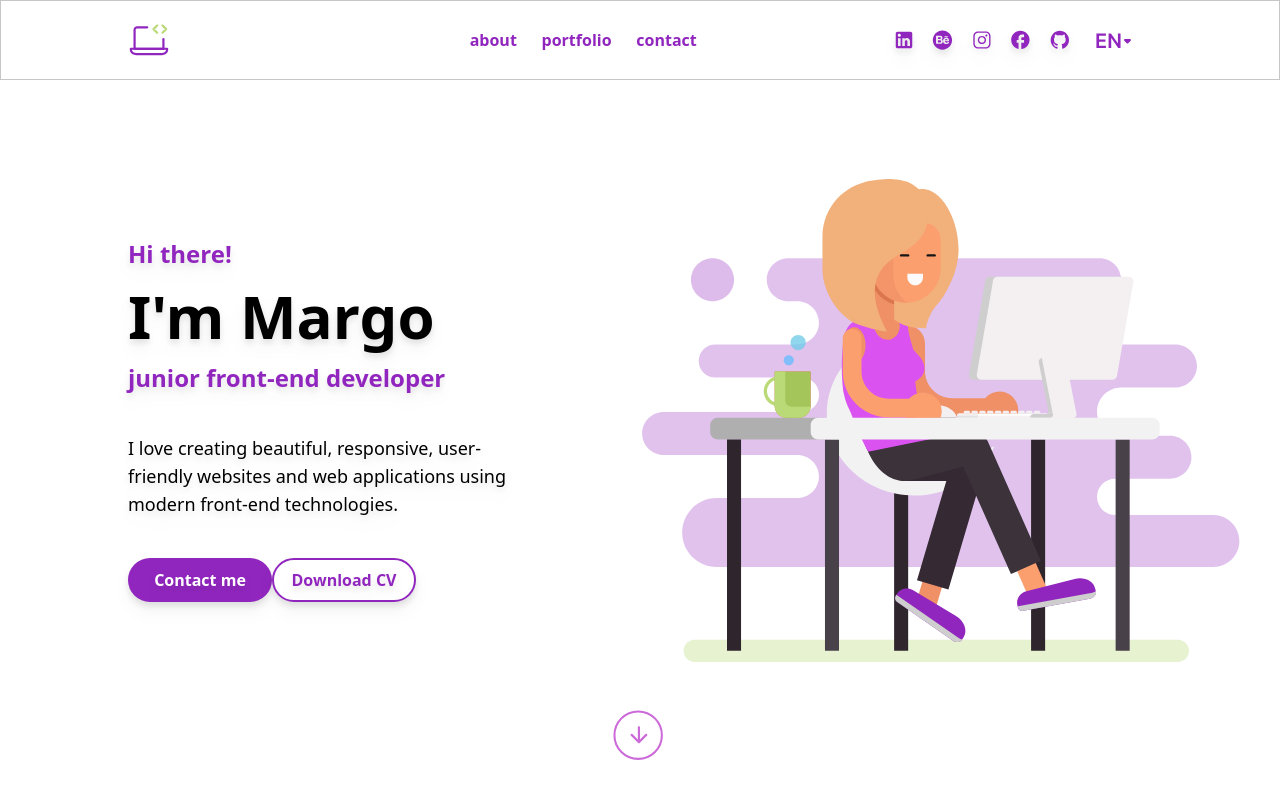
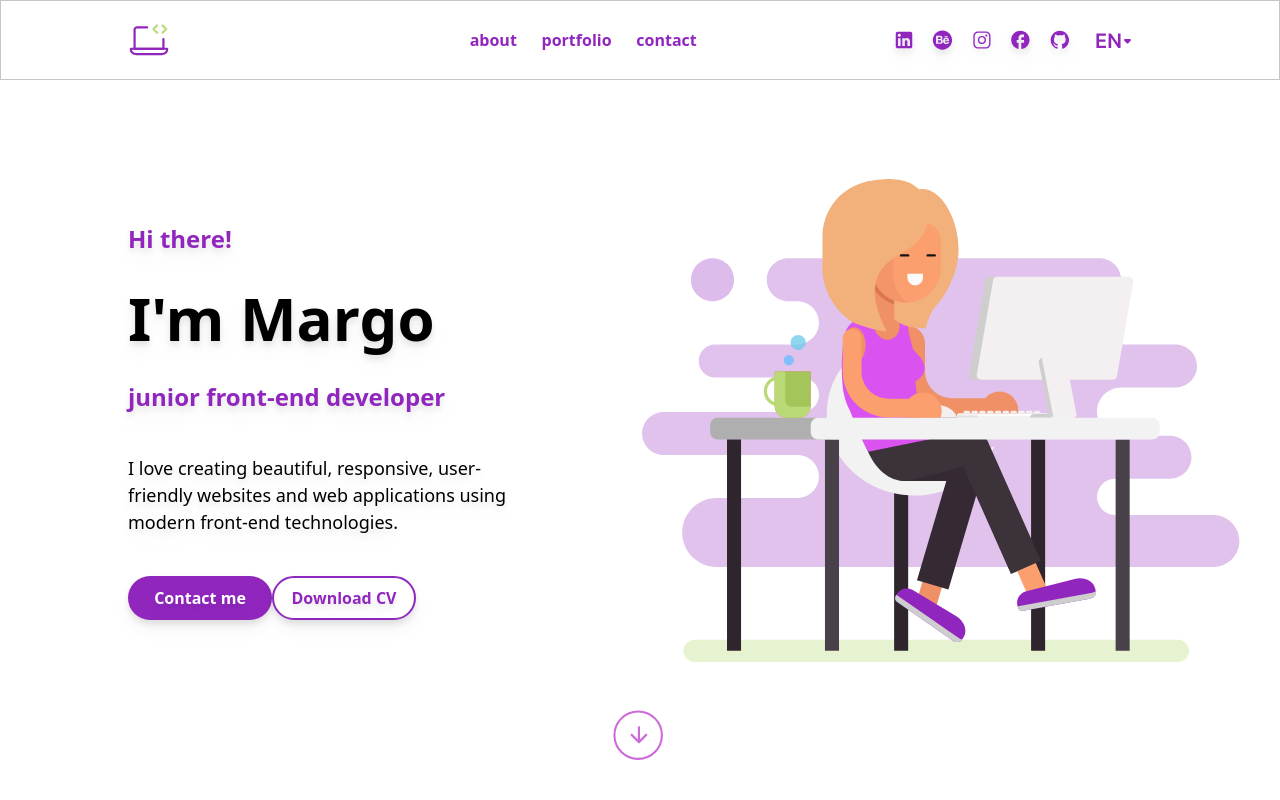
Before and after one commit to Margo1212/margo-portfolio, a Next.js app: page / in a window 1280 px wide. Shown: the top 800 px of the page. Built offline with nearby package versions, Linux system fonts and the light colour scheme.

Commit message:
fix line height

```diff
--- a/src/components/Text/Text.tsx
+++ b/src/components/Text/Text.tsx
@@ -6,5 +6,5 @@ type InputProps = {
 }
 
 export const Text = ({ size = "text-base", color = "#fff", weigth, children }: InputProps) => {
-	return <p className={`${size} text-${color} font-${weigth} drop-shadow-lg`}>{children}</p>
+	return <p className={`${size} text-${color} font-${weigth} drop-shadow-lg leading-normal`}>{children}</p>
 }
```
